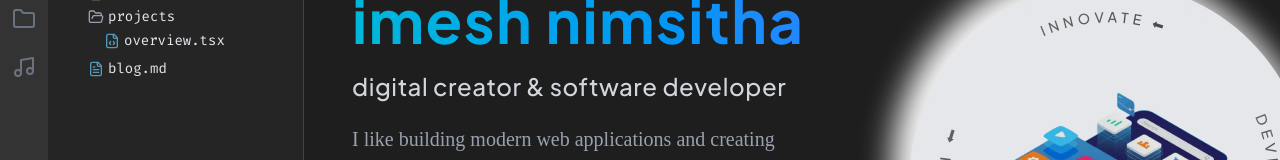
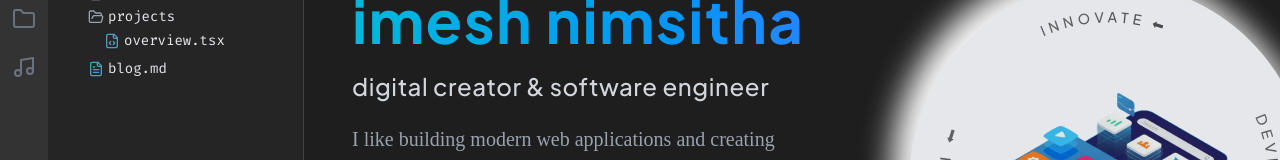
Before and after one commit to imesh97/nimsitha.com, a Next.js app: page / in a window 1280 px wide. Shown: the part 145-305 px from the top of the page. Built offline with nearby package versions, Linux system fonts and the light colour scheme; a web font is replaced by a local one.

Commit message:
engineer

```diff
--- a/components/Home/HeroSection.tsx
+++ b/components/Home/HeroSection.tsx
@@ -31,11 +31,12 @@ export function HeroSection() {
           <div className="lg:col-span-3">
             <div className="space-y-3 md:space-y-5">
               <h1 className="max-[22rem]:text-5xl text-6xl font-bold bg-linear-to-r from-cyan-500 to-blue-500 bg-clip-text text-transparent tracking-wide">
-                imesh <br className="inline min-[27rem]:hidden" />nimsitha
+                imesh <br className="inline min-[27rem]:hidden" />
+                nimsitha
               </h1>
               <h2 className="text-2xl text-gray-300 tracking-wide font-medium">
                 digital creator & <br className="inline min-[27rem]:hidden" />
-                software developer
+                software engineer
               </h2>
               <p className="text-gray-400 text-lg min-[27rem]:text-xl font-light leading-relaxed md:leading-[1.75] max-w-xs min-[27rem]:max-w-md">
                 I like building modern web applications and creating cool stuff
```
